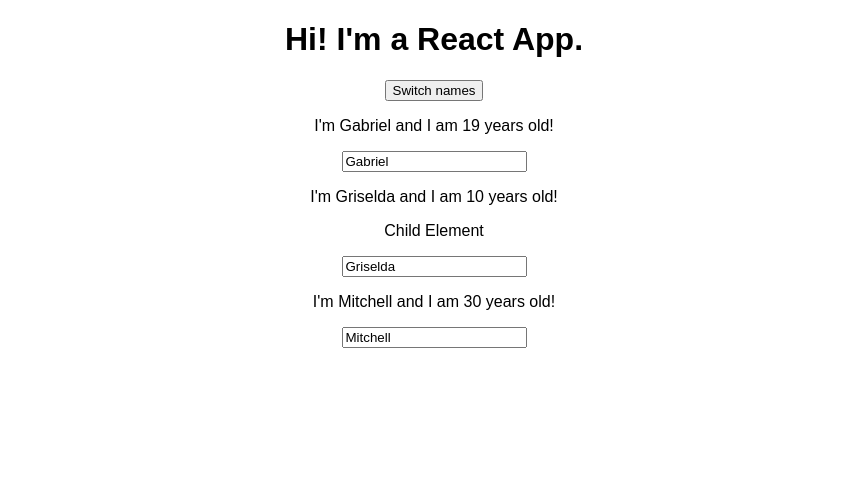
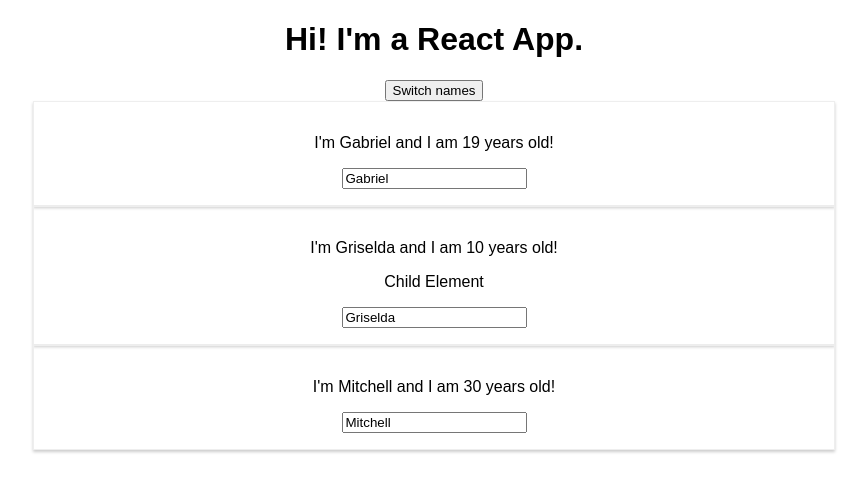
Before and after one commit to brandaogabriel7/react-complete-guide, a React (Create React App) app: page / in a window 1280 px wide. Shown: the top 492 px of the page, without its empty margins (206-1073 px from the left). Built offline with nearby package versions, Linux system fonts and the light colour scheme.

Commit message:
style: Add borders and align Person components

```diff
--- /dev/null
+++ b/src/Person/Person.css
@@ -0,0 +1,8 @@
+.Person {
+    width: 60%;
+    margin: auto;
+    border: 1px solid #eee;
+    box-shadow: 0 2px 3px #ccc;
+    padding: 16px;
+    text-align: center;
+}
--- a/src/Person/Person.js
+++ b/src/Person/Person.js
@@ -1,13 +1,14 @@
 import React from 'react';
+import './Person.css';
 
 const person = (props) => {
     return (
-        <div>
+        <div className="Person">
             <p onClick={props.click}>I'm {props.name} and I am {props.age} years old!</p>
             <p>{props.children}</p>
-            <input type="text" onChange={props.changed} defaultValue={props.name}/>
+            <input type="text" onChange={props.changed} defaultValue={props.name} />
         </div>
-    )
-}
+    );
+};
 
 export default person;
```
